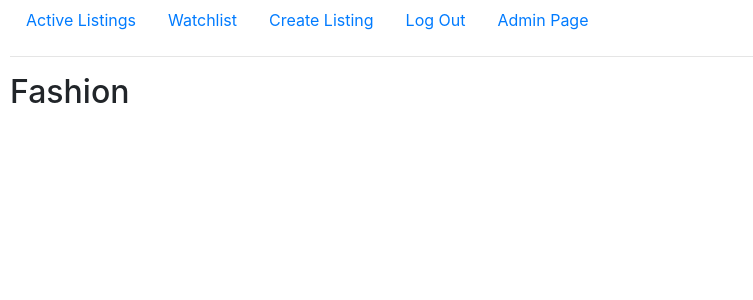
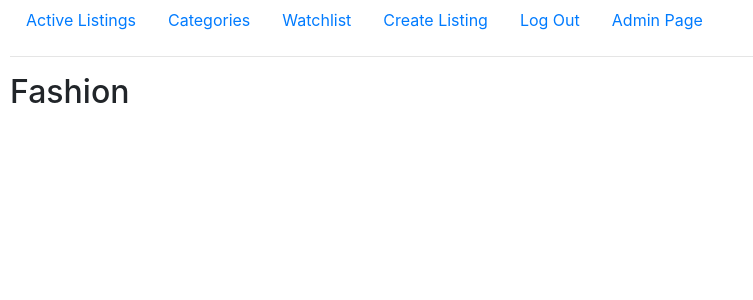
Before and after one commit to JustisCorbett/commerce, a Django app: a page that uses auctions/templates/auctions/layout.html in a window 1280 px wide. Shown: the part 90-390 px from the top of the page, without its empty margins (0-753 px from the left). Run offline with Django 3.2, Linux system fonts and the light colour scheme; a user stored in the database is signed in; data comes from the database, SQL or seed files in the repository; both versions use the stored data as it was after the commit; some libraries are stand-ins or nearby versions.

Commit message:
fixed categories page and layout links

```diff
--- a/auctions/templates/auctions/categories.html
+++ b/auctions/templates/auctions/categories.html
@@ -5,7 +5,9 @@
 
     <div class="categories-wrapper">
         {% for category in categories %}
+        <div class="listing-wrapper">
         <a href="{% url "category" name=category.title %}">{{ category.title }}</a>
+        </div>
         {% endfor %}
     </div>
 {% endblock %}
--- a/auctions/templates/auctions/category.html
+++ b/auctions/templates/auctions/category.html
@@ -5,13 +5,12 @@
 
     <div class="list-wrapper">
         {% for listing in listings %}
-        <a href="{% url "listing" title=listing.title %}">
         <div class="listing-wrapper">
             <div class="img-wrapper">
                 <img src="{{ listing.image }}">
             </div>
             <div class="listing-info">
-                    <h3>{{ listing.title }}</h3>
+                <a href="{% url "listing" title=listing.title %}"><h3>{{ listing.title }}</h3></a>
                 {% if listing.bids.all %}
                     <h5>Current Price: ${{ listing.bids.first.amount }}</h5>
                 {% else %}
@@ -21,7 +20,7 @@
                 <p>{{ listing.description|truncatechars:400 }}</p>
             </div>
         </div>
-        </a>
+
         {% endfor %}
     </div>
 {% endblock %}
--- a/auctions/templates/auctions/layout.html
+++ b/auctions/templates/auctions/layout.html
@@ -21,6 +21,9 @@
         <ul class="nav">
             <li class="nav-item">
                 <a class="nav-link" href="{% url 'index' %}">Active Listings</a>
+            </li>
+            <li class="nav-item">
+                <a class="nav-link" href="{% url 'categories' %}">Categories</a>
             </li>
             {% if user.is_authenticated %}
                 <li class="nav-item">
```
Also changed, not shown: db.sqlite3, 2 other files. Lines whose indentation alone changed are shown as unchanged.
